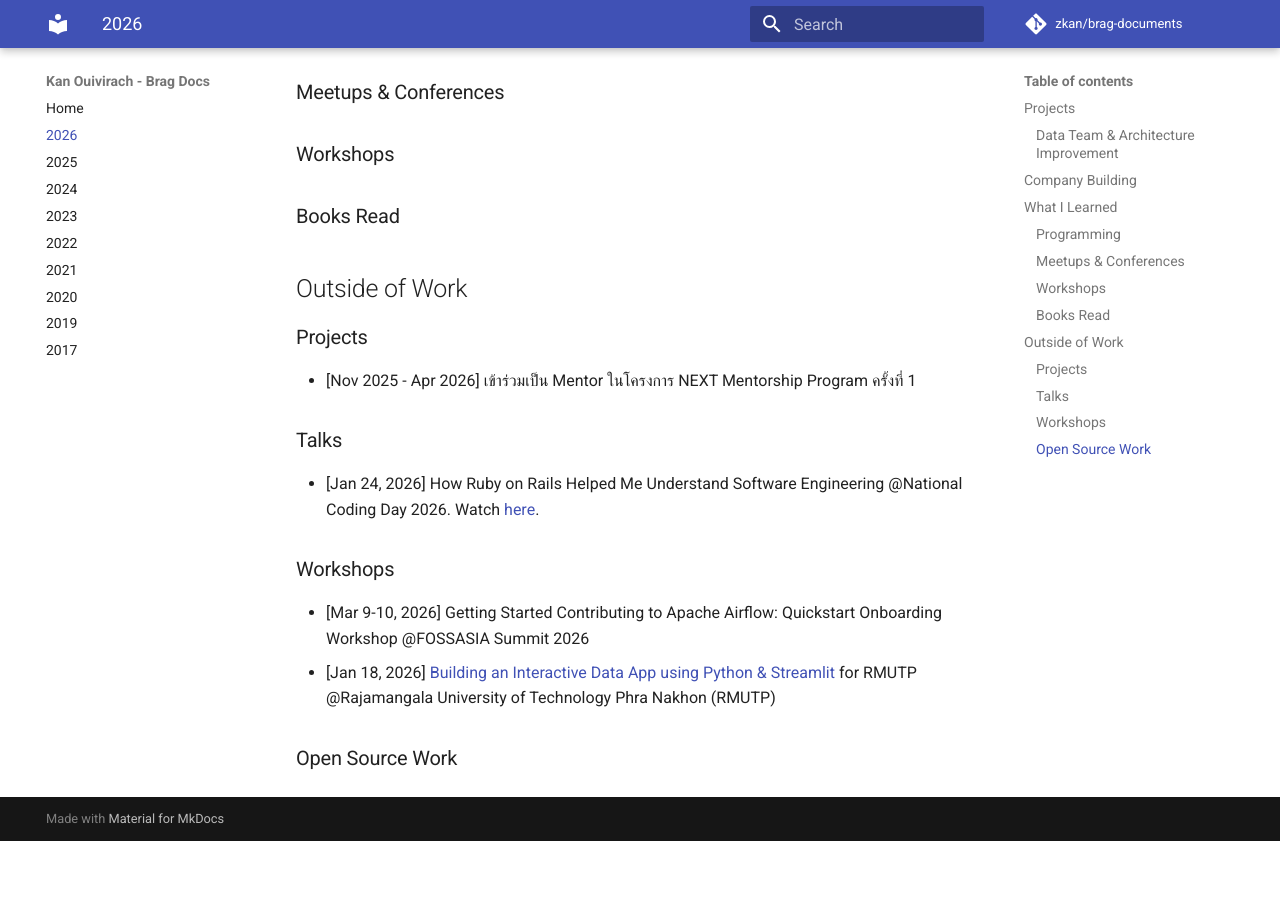
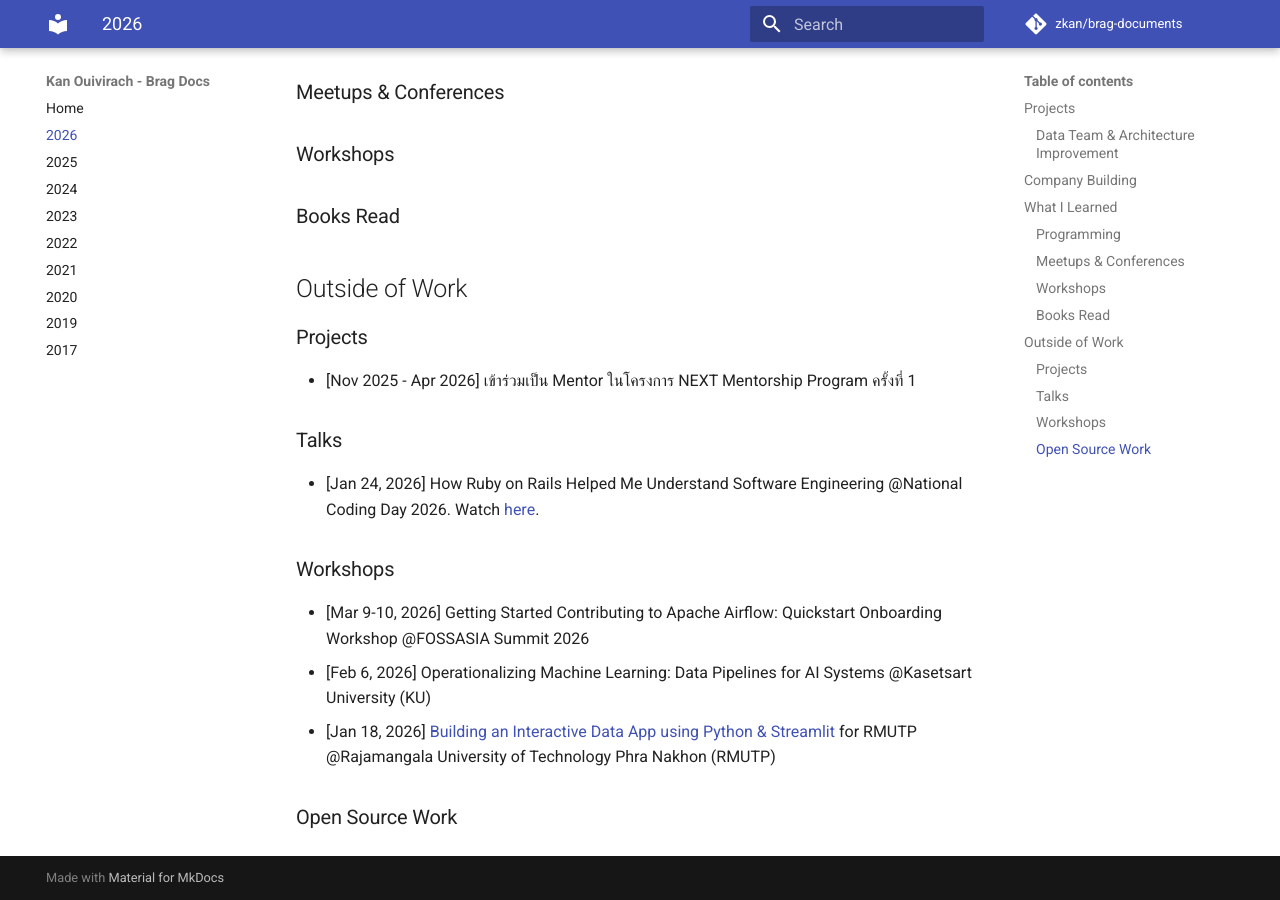
Before and after one commit to zkan/brag-documents, an MkDocs documentation site: the page built from docs/2026.md, in a window 1280 px wide and 900 px high, scrolled down 596 px. Built offline with MkDocs 1.6.1 and Material for MkDocs 9.7.7, drawn with Linux system fonts in a browser that asks for light colours; comment, search, counter and statistics services are not loaded; before the commit the page ends 1437 px from its top, so only the background shows below that.

Commit message:
Add MLOps workshop for KU

```diff
--- a/docs/2026.md
+++ b/docs/2026.md
@@ -39,6 +39,8 @@ Worked on this project since 2024.
 
 * [Mar 9-10, 2026] Getting Started Contributing to Apache Airflow: Quickstart
 Onboarding Workshop @FOSSASIA Summit 2026
+* [Feb 6, 2026] Operationalizing Machine Learning: Data Pipelines for AI
+Systems @Kasetsart University (KU)
 * [Jan 18, 2026] [Building an Interactive Data App using Python &
 Streamlit](https://zkan.notion.site/Building-an-Interactive-Data-App-using-Python-Streamlit-13718798dff6802eb50ad25b04213340?pvs=4){target=_blank}
 for RMUTP @Rajamangala University of Technology Phra Nakhon (RMUTP)
```
